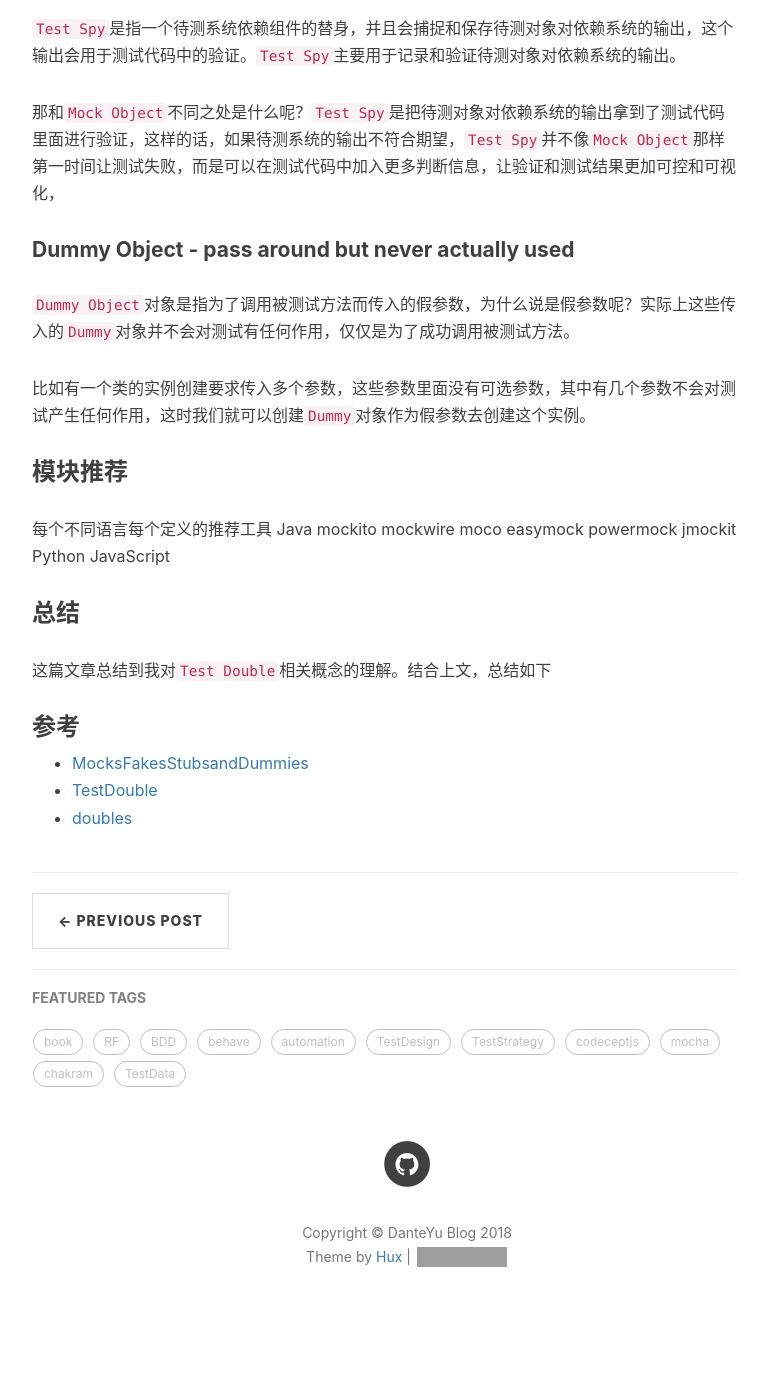
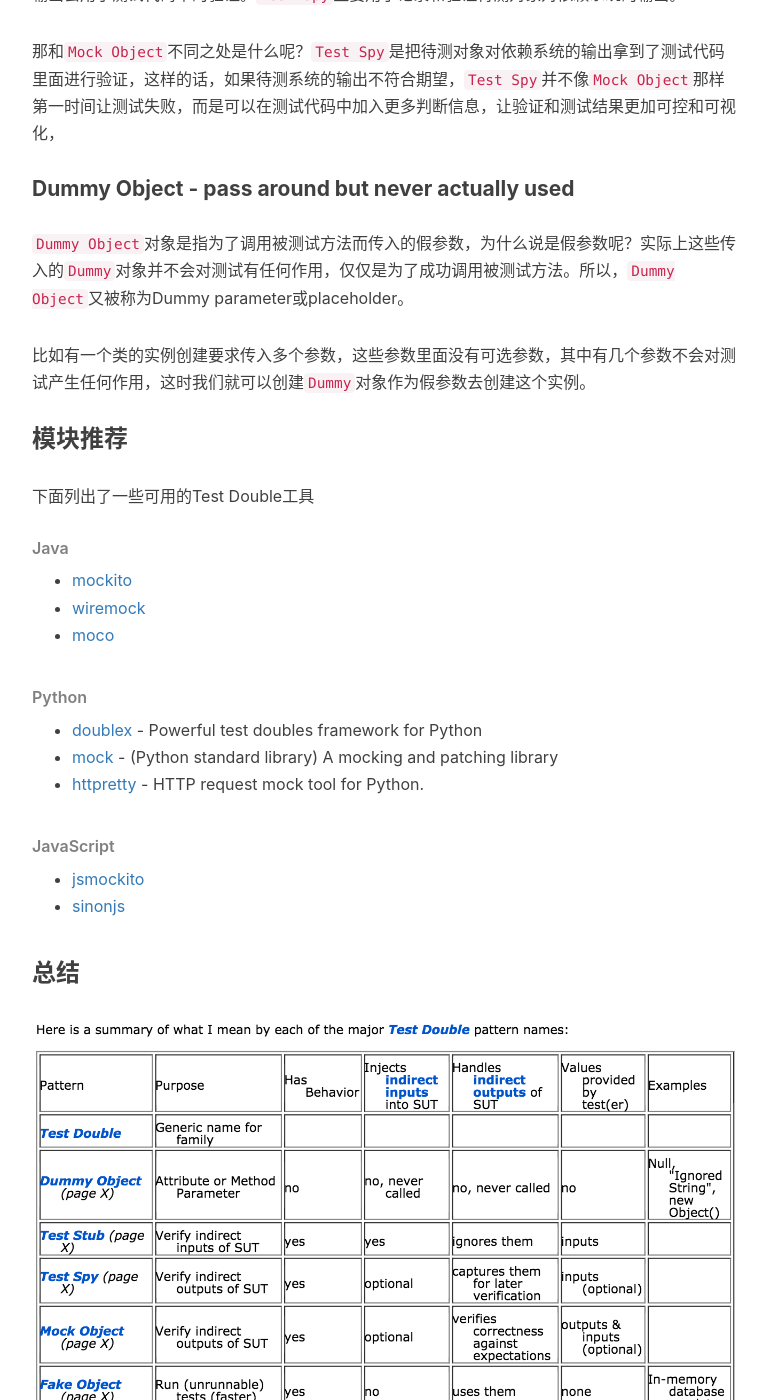
Before and after one commit to DanteYu/DanteYu.github.io, a Jekyll site: the page built from _posts/2018-01-22-testdouble.markdown, in a window 1280 px wide and 1400 px high, scrolled down 2745 px. Shown: the whole window, without its empty margins (233-1003 px from the left). Built offline with Jekyll 4.4.1, drawn with Linux system fonts in a browser that asks for light colours; nearby versions of some CDN libraries; comment, search, counter and statistics services are not loaded; before the commit the page ends 4106 px from its top, so only the background shows below that; some of the changed text lies outside the part shown; grey boxes are pictures that could not be loaded.

Commit message:
update test double post

```diff
--- a/_posts/2018-01-22-testdouble.markdown
+++ b/_posts/2018-01-22-testdouble.markdown
@@ -55,28 +55,30 @@
 那和`Mock Object`不同之处是什么呢？`Test Spy`是把待测对象对依赖系统的输出拿到了测试代码里面进行验证，这样的话，如果待测系统的输出不符合期望，`Test Spy`并不像`Mock Object`那样第一时间让测试失败，而是可以在测试代码中加入更多判断信息，让验证和测试结果更加可控和可视化，
 
 
-
 #### Dummy Object - pass around but never actually used
 
-`Dummy Object`对象是指为了调用被测试方法而传入的假参数，为什么说是假参数呢？实际上这些传入的`Dummy`对象并不会对测试有任何作用，仅仅是为了成功调用被测试方法。
+`Dummy Object`对象是指为了调用被测试方法而传入的假参数，为什么说是假参数呢？实际上这些传入的`Dummy`对象并不会对测试有任何作用，仅仅是为了成功调用被测试方法。所以，`Dummy Object`又被称为Dummy parameter或placeholder。
 
 比如有一个类的实例创建要求传入多个参数，这些参数里面没有可选参数，其中有几个参数不会对测试产生任何作用，这时我们就可以创建`Dummy`对象作为假参数去创建这个实例。
 
 ### 模块推荐
-每个不同语言每个定义的推荐工具
-Java
-mockito
-mockwire
-moco
-easymock
-powermock
-jmockit
-Python
-JavaScript
+下面列出了一些可用的Test Double工具
+###### Java
+* [mockito](http://site.mockito.org/)
+* [wiremock](http://wiremock.org/)
+* [moco](https://github.com/dreamhead/moco)
+
+###### Python
+* [doublex](https://pypi.python.org/pypi/doublex) - Powerful test doubles framework for Python
+* [mock](https://docs.python.org/3/library/unittest.mock.html) - (Python standard library) A mocking and patching library
+* [httpretty](https://github.com/gabrielfalcao/HTTPretty) - HTTP request mock tool for Python.
+
+###### JavaScript
+* [jsmockito](https://jsmockito.org/)
+* [sinonjs](http://sinonjs.org/)
 
 ### 总结
-这篇文章总结到我对`Test Double`相关概念的理解。结合上文，总结如下
-
+![testdouble](https://github.com/DanteYu/DanteYu.github.io/blob/master/_posts/images/testdouble.png?raw=true)
 
 ### 参考
 * [MocksFakesStubsandDummies](http://xunitpatterns.com/Mocks,%20Fakes,%20Stubs%20and%20Dummies.html)
```
Also changed, not shown: other parts of _posts/2018-01-22-testdouble.markdown (+1 -1 lines), _posts/images/testdouble.png (added).
